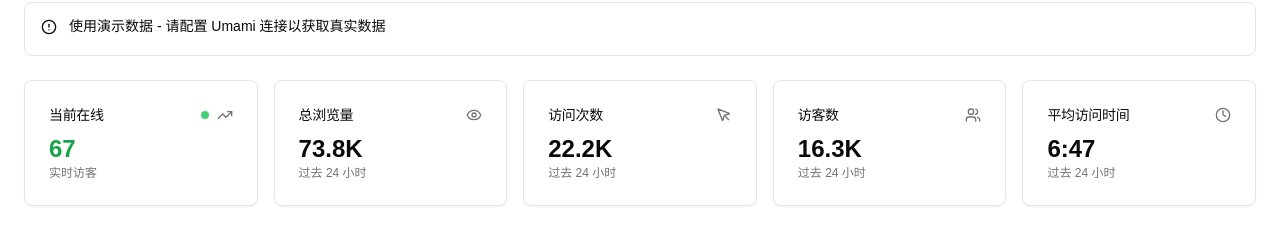
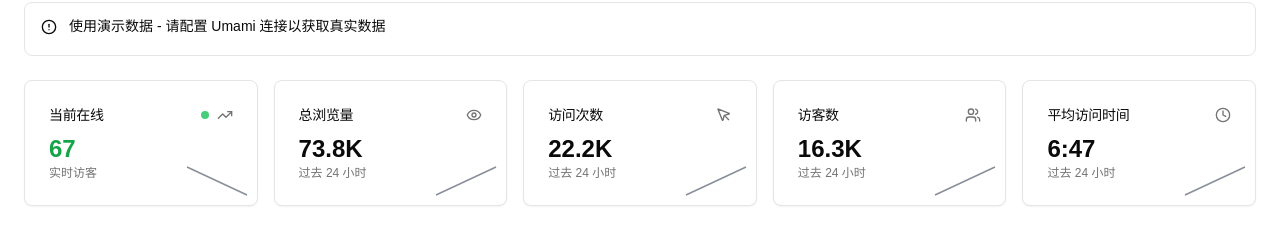
Before and after one commit to songtianlun/umami-dashboard, a Next.js app: page / in a window 1280 px wide. Both pictures are taken after a click on the button "刷新数据". Shown: the part 110-338 px from the top of the page. Built offline with nearby package versions, Linux system fonts and the light colour scheme.

Commit message:
add history chart

```diff
--- a/app/page.tsx
+++ b/app/page.tsx
@@ -12,6 +12,8 @@ import { AutoRefreshConfig } from "@/components/auto-refresh-config"
 import { RealtimeTest } from "@/components/realtime-test"
 import { useToast } from "@/hooks/use-toast"
 import { Alert, AlertDescription } from "@/components/ui/alert"
+import { SessionHistory } from "@/lib/session-history"
+import { StatCardHistoryChart } from "@/components/history-chart"
 
 interface WebsiteStats {
   id: string
@@ -61,6 +63,13 @@ export default function UmamiDashboard() {
   const [currentTime, setCurrentTime] = useState(new Date())
   const [sortField, setSortField] = useState<SortField>('currentOnline')
   const [sortDirection, setSortDirection] = useState<SortDirection>('desc')
+  const [historyData, setHistoryData] = useState({
+    totalPageviews: [] as Array<{ x: number, y: number }>,
+    totalSessions: [] as Array<{ x: number, y: number }>,
+    totalVisitors: [] as Array<{ x: number, y: number }>,
+    avgSessionTime: [] as Array<{ x: number, y: number }>,
+    totalCurrentOnline: [] as Array<{ x: number, y: number }>
+  })
   const { toast } = useToast()
 
   const fetchData = async (showToast: boolean = true) => {
@@ -100,6 +109,18 @@ export default function UmamiDashboard() {
       setStatusMessage(data.message || data.error || "")
       setLastUpdated(new Date())
       setLoading(false)
+
+      // 保存数据到历史记录
+      SessionHistory.addDataPoint(data.summary)
+
+      // 更新历史图表数据
+      setHistoryData({
+        totalPageviews: SessionHistory.getChartData('totalPageviews'),
+        totalSessions: SessionHistory.getChartData('totalSessions'),
+        totalVisitors: SessionHistory.getChartData('totalVisitors'),
+        avgSessionTime: SessionHistory.getChartData('avgSessionTime'),
+        totalCurrentOnline: SessionHistory.getChartData('totalCurrentOnline')
+      })
 
       if (showToast) {
         if (data.source === "umami") {
@@ -150,6 +171,15 @@ export default function UmamiDashboard() {
 
   useEffect(() => {
     fetchData(false) // Don't show toast on initial load
+
+    // 加载历史数据
+    setHistoryData({
+      totalPageviews: SessionHistory.getChartData('totalPageviews'),
+      totalSessions: SessionHistory.getChartData('totalSessions'),
+      totalVisitors: SessionHistory.getChartData('totalVisitors'),
+      avgSessionTime: SessionHistory.getChartData('avgSessionTime'),
+      totalCurrentOnline: SessionHistory.getChartData('totalCurrentOnline')
+    })
   }, [config])
 
   useEffect(() => {
@@ -326,7 +356,8 @@ export default function UmamiDashboard() {
 
         {/* Summary Cards */}
         <div className={`grid gap-3 sm:gap-4 grid-cols-2 md:grid-cols-3 lg:grid-cols-5 transition-opacity duration-200 ${loading ? "opacity-70" : ""}`}>
-          <Card className="col-span-2 sm:col-span-1">
+          <Card className="col-span-2 sm:col-span-1 relative">
+            <StatCardHistoryChart data={historyData.totalCurrentOnline} />
             <CardHeader className="flex flex-row items-center justify-between space-y-0 pb-2">
               <CardTitle className="text-sm font-medium">当前在线</CardTitle>
               <div className="flex items-center">
@@ -340,7 +371,8 @@ export default function UmamiDashboard() {
             </CardContent>
           </Card>
 
-          <Card>
+          <Card className="relative">
+            <StatCardHistoryChart data={historyData.totalPageviews} />
             <CardHeader className="flex flex-row items-center justify-between space-y-0 pb-2">
               <CardTitle className="text-sm font-medium">总浏览量</CardTitle>
               <Eye className="h-4 w-4 text-muted-foreground" />
@@ -351,7 +383,8 @@ export default function UmamiDashboard() {
             </CardContent>
           </Card>
 
-          <Card>
+          <Card className="relative">
+            <StatCardHistoryChart data={historyData.totalSessions} />
             <CardHeader className="flex flex-row items-center justify-between space-y-0 pb-2">
               <CardTitle className="text-sm font-medium">访问次数</CardTitle>
               <MousePointer className="h-4 w-4 text-muted-foreground" />
@@ -362,7 +395,8 @@ export default function UmamiDashboard() {
             </CardContent>
           </Card>
 
-          <Card>
+          <Card className="relative">
+            <StatCardHistoryChart data={historyData.totalVisitors} />
             <CardHeader className="flex flex-row items-center justify-between space-y-0 pb-2">
               <CardTitle className="text-sm font-medium">访客数</CardTitle>
               <Users className="h-4 w-4 text-muted-foreground" />
@@ -373,7 +407,8 @@ export default function UmamiDashboard() {
             </CardContent>
           </Card>
 
-          <Card>
+          <Card className="relative">
+            <StatCardHistoryChart data={historyData.avgSessionTime} />
             <CardHeader className="flex flex-row items-center justify-between space-y-0 pb-2">
               <CardTitle className="text-sm font-medium">平均访问时间</CardTitle>
               <Clock className="h-4 w-4 text-muted-foreground" />
--- /dev/null
+++ b/components/history-chart.tsx
@@ -0,0 +1,85 @@
+"use client"
+
+import React from "react"
+
+interface HistoryChartProps {
+    data: Array<{ x: number, y: number }>
+    width?: number
+    height?: number
+    color?: string
+}
+
+export function HistoryChart({
+    data,
+    width = 120,
+    height = 30,
+    color = "#9ca3af" // gray-400
+}: HistoryChartProps) {
+    if (!data || data.length < 2) {
+        return null
+    }
+
+    // 计算数据的最大值和最小值
+    const minY = Math.min(...data.map(d => d.y))
+    const maxY = Math.max(...data.map(d => d.y))
+    const range = maxY - minY
+
+    // 如果数据没有变化，不显示图表
+    if (range === 0) {
+        return null
+    }
+
+    // 将数据点转换为SVG坐标
+    const padding = 2
+    const chartWidth = width - padding * 2
+    const chartHeight = height - padding * 2
+
+    const points = data.map((point, index) => {
+        const x = (index / (data.length - 1)) * chartWidth + padding
+        const y = chartHeight - ((point.y - minY) / range) * chartHeight + padding
+        return `${x},${y}`
+    })
+
+    const pathData = `M ${points.join(' L ')}`
+
+    return (
+        <svg
+            width={width}
+            height={height}
+            className="w-full h-full"
+            preserveAspectRatio="none"
+        >
+            <path
+                d={pathData}
+                fill="none"
+                stroke={color}
+                strokeWidth="1.5"
+                opacity="0.8"
+            />
+        </svg>
+    )
+}
+
+// 专门用于统计卡片右下角的小型历史图表组件
+export function StatCardHistoryChart({
+    data,
+    className = ""
+}: {
+    data: Array<{ x: number, y: number }>
+    className?: string
+}) {
+    if (!data || data.length < 2) {
+        return null
+    }
+
+    return (
+        <div className={`absolute bottom-2 right-2 w-16 h-8 ${className}`}>
+            <HistoryChart
+                data={data}
+                width={64}
+                height={32}
+                color="#6b7280" // gray-500, 更深的颜色便于观看
+            />
+        </div>
+    )
+}
--- /dev/null
+++ b/lib/session-history.ts
@@ -0,0 +1,86 @@
+// 会话存储历史数据管理工具
+interface HistoryDataPoint {
+    timestamp: number
+    totalPageviews: number
+    totalSessions: number
+    totalVisitors: number
+    avgSessionTime: number
+    totalCurrentOnline: number
+}
+
+const HISTORY_KEY = 'umami-stats-history'
+const MAX_HISTORY_POINTS = 20 // 保留最近20个数据点
+
+export class SessionHistory {
+    // 添加新的数据点到历史记录
+    static addDataPoint(summary: {
+        totalPageviews: number
+        totalSessions: number
+        totalVisitors: number
+        avgSessionTime: number
+        totalCurrentOnline: number
+    }) {
+        try {
+            const history = this.getHistory()
+            const newPoint: HistoryDataPoint = {
+                timestamp: Date.now(),
+                ...summary
+            }
+
+            // 添加新数据点并保持数组长度在限制范围内
+            history.push(newPoint)
+
+            // 如果超过最大长度，移除最旧的数据点
+            if (history.length > MAX_HISTORY_POINTS) {
+                history.shift()
+            }
+
+            sessionStorage.setItem(HISTORY_KEY, JSON.stringify(history))
+        } catch (error) {
+            console.warn('Failed to save history data:', error)
+        }
+    }
+
+    // 获取历史数据
+    static getHistory(): HistoryDataPoint[] {
+        try {
+            const stored = sessionStorage.getItem(HISTORY_KEY)
+            if (!stored) return []
+
+            const history: HistoryDataPoint[] = JSON.parse(stored)
+
+            // 过滤掉超过24小时的数据点
+            const now = Date.now()
+            const dayAgo = now - 24 * 60 * 60 * 1000
+
+            return history.filter(point => point.timestamp > dayAgo)
+        } catch (error) {
+            console.warn('Failed to load history data:', error)
+            return []
+        }
+    }
+
+    // 获取特定指标的历史数据
+    static getMetricHistory(metric: keyof Omit<HistoryDataPoint, 'timestamp'>): number[] {
+        const history = this.getHistory()
+        return history.map(point => point[metric])
+    }
+
+    // 清除历史数据
+    static clearHistory() {
+        try {
+            sessionStorage.removeItem(HISTORY_KEY)
+        } catch (error) {
+            console.warn('Failed to clear history data:', error)
+        }
+    }
+
+    // 获取简化的历史数据点，用于绘制曲线
+    static getChartData(metric: keyof Omit<HistoryDataPoint, 'timestamp'>): Array<{ x: number, y: number }> {
+        const history = this.getHistory()
+        return history.map((point, index) => ({
+            x: index,
+            y: point[metric]
+        }))
+    }
+}
```
